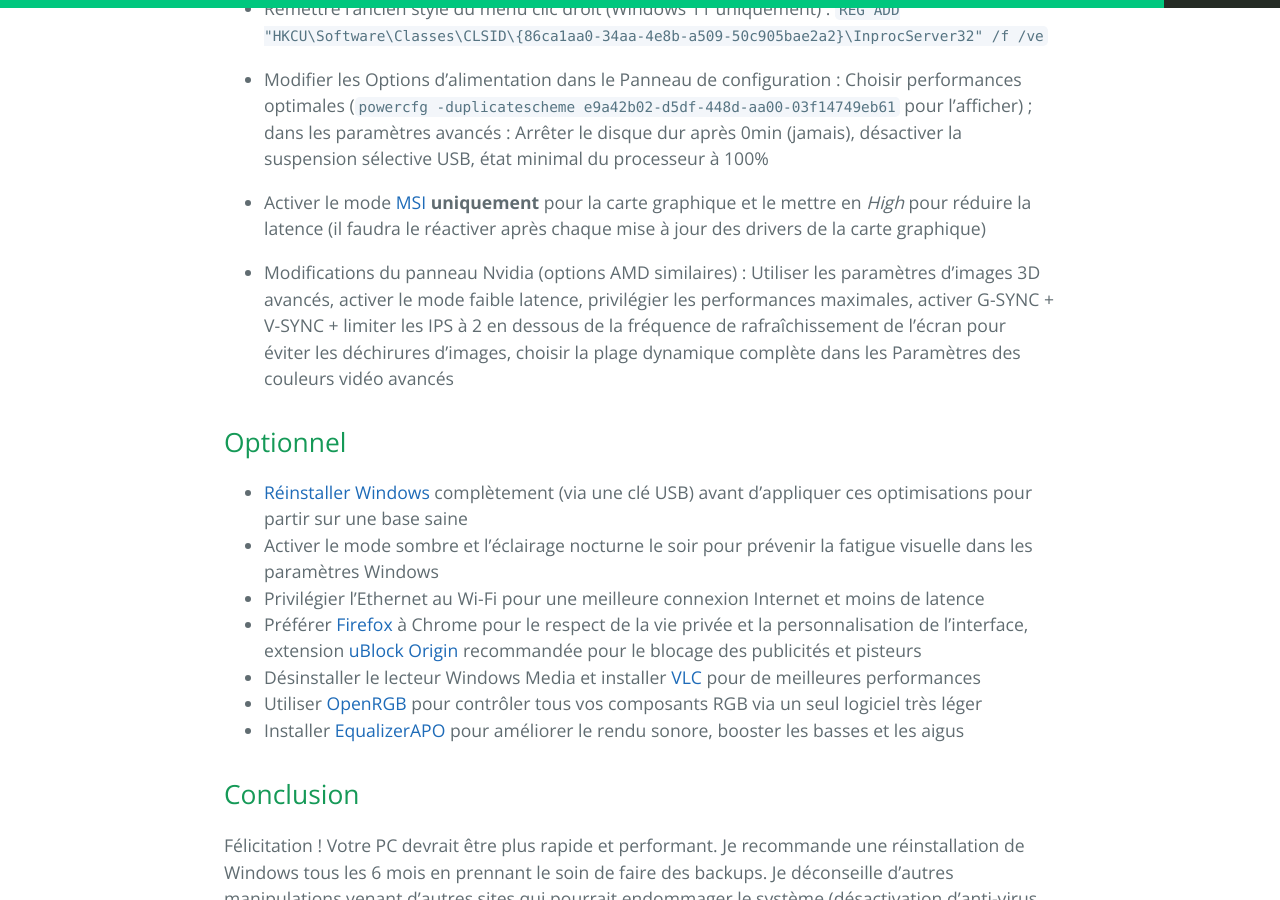
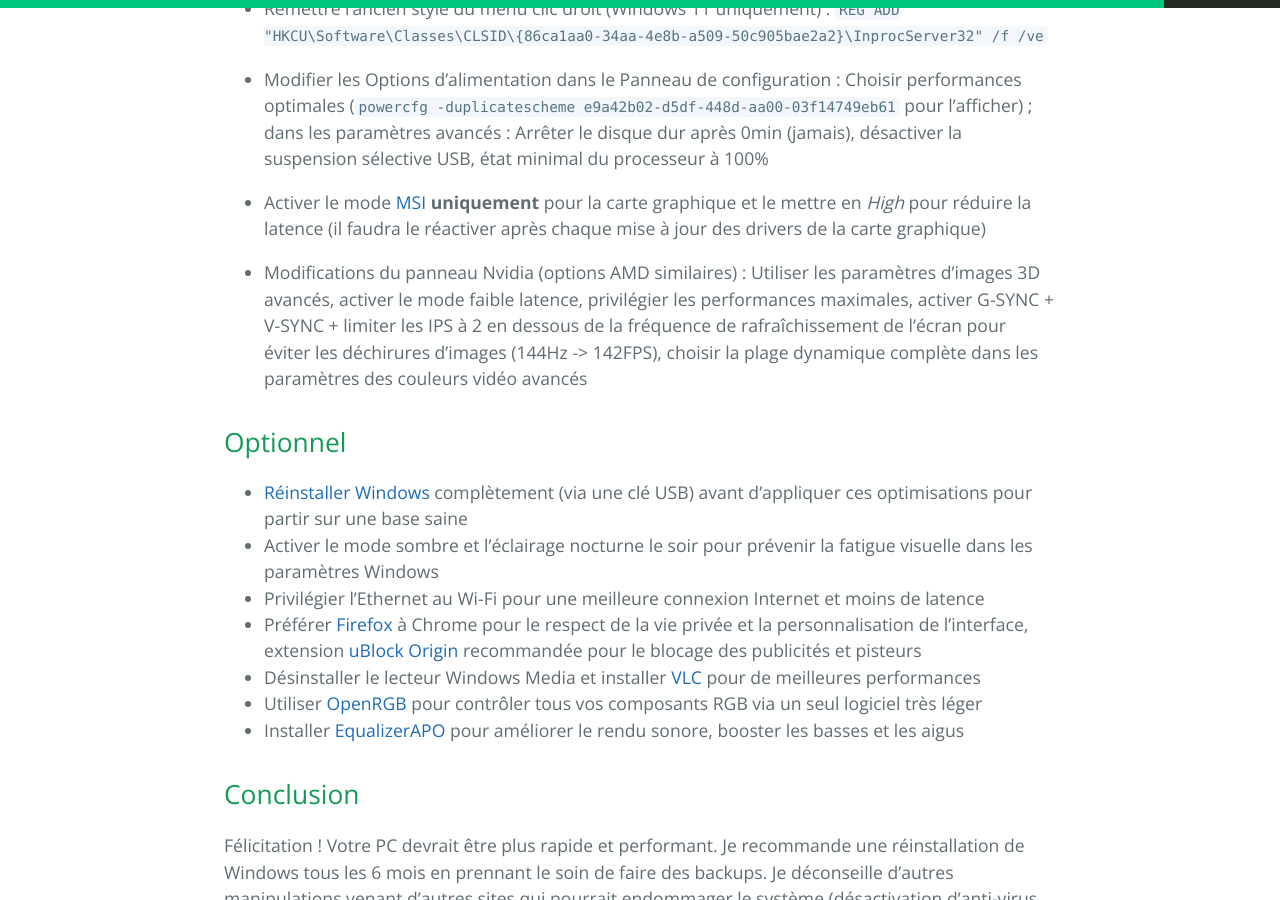
Before and after one commit to PouletEnSlip/pouletenslip.github.io, a Jekyll site: the page built from pages/opti.md, in a window 1280 px wide and 900 px high, scrolled down 2033 px. Built offline with Jekyll 4.4.1, drawn with Linux system fonts in a browser that asks for light colours; comment, search, counter and statistics services are not loaded; our own code applies the rules of GitHub Pages for plain Markdown files.

Commit message:
Update opti.md

```diff
--- a/pages/opti.md
+++ b/pages/opti.md
@@ -51,7 +51,7 @@
 
 * Activer le mode [MSI](https://www.mediafire.com/file/ewpy1p0rr132thk/MSI_util_v3.zip/file) **uniquement** pour la carte graphique et le mettre en *High* pour réduire la latence (il faudra le réactiver après chaque mise à jour des drivers de la carte graphique)
 
-* Modifications du panneau Nvidia (options AMD similaires) : Utiliser les paramètres d’images 3D avancés, activer le mode faible latence, privilégier les performances maximales, activer G-SYNC + V-SYNC + limiter les IPS à 2 en dessous de la fréquence de rafraîchissement de l’écran pour éviter les déchirures d’images, choisir la plage dynamique complète dans les Paramètres des couleurs vidéo avancés
+* Modifications du panneau Nvidia (options AMD similaires) : Utiliser les paramètres d’images 3D avancés, activer le mode faible latence, privilégier les performances maximales, activer G-SYNC + V-SYNC + limiter les IPS à 2 en dessous de la fréquence de rafraîchissement de l’écran pour éviter les déchirures d’images (144Hz -> 142FPS), choisir la plage dynamique complète dans les paramètres des couleurs vidéo avancés
 
 ## Optionnel
 
```
